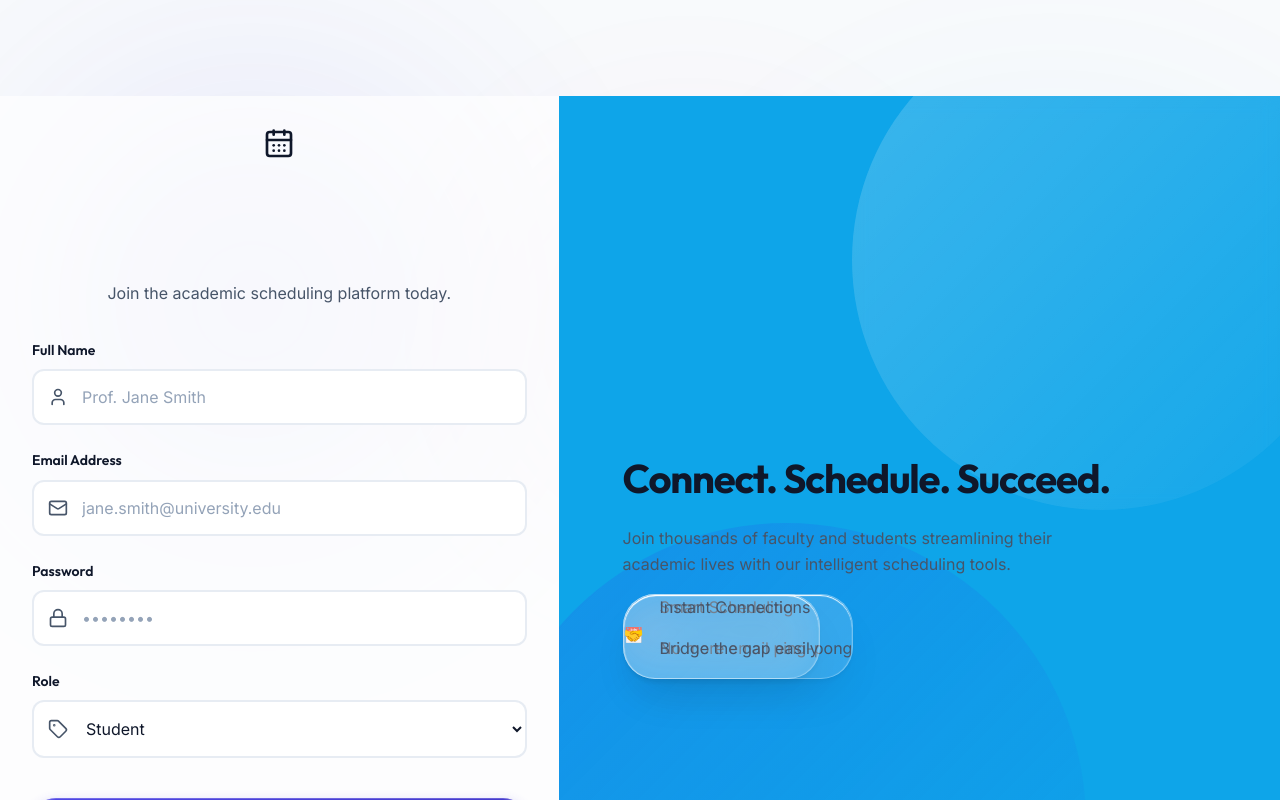
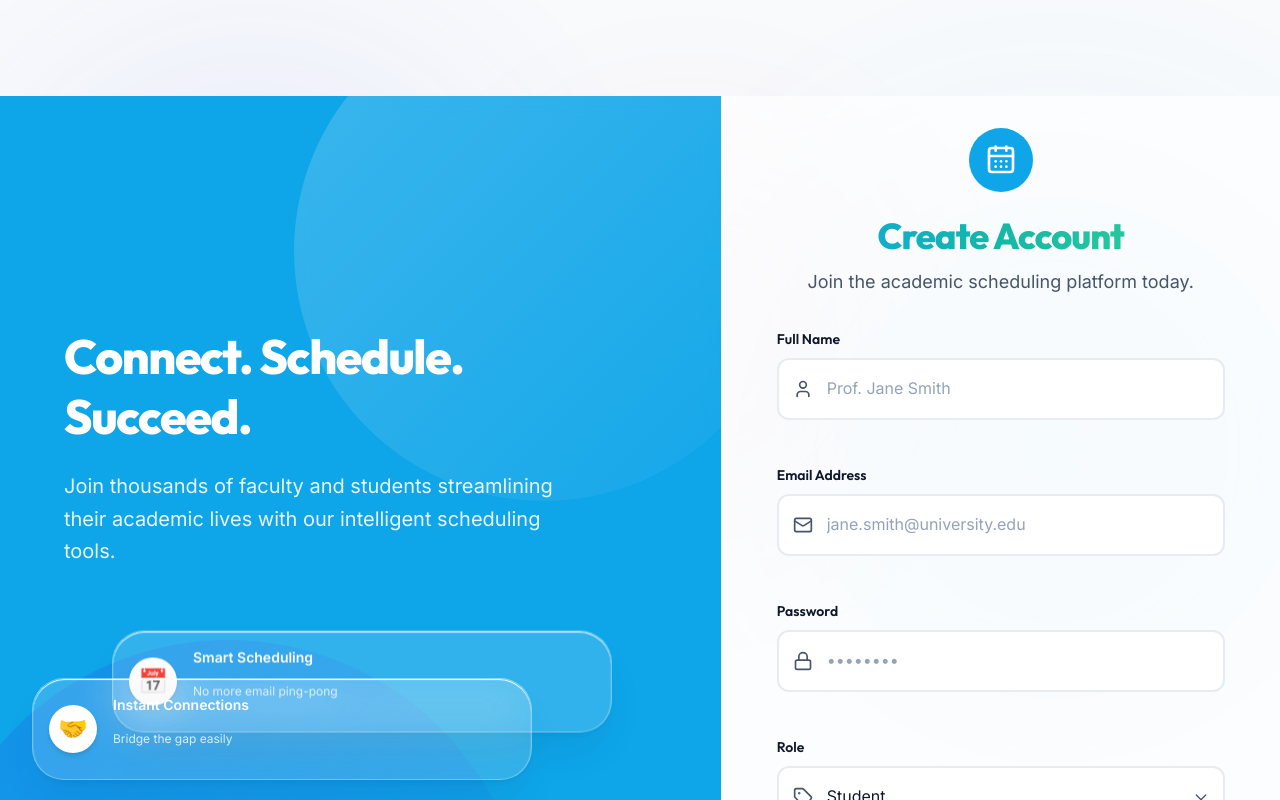
Before and after one commit to Vansh150705/faculty-scheduler, a React (Vite) app in the folder frontend/: page /register in a window 1280 px wide. Shown: the top 800 px of the page. Built offline with nearby package versions, Linux system fonts and the light colour scheme.

Commit message:
wire tailwind into styles, add dark mode tokens, drop duplicate utilities

```diff
--- a/frontend/src/index.css
+++ b/frontend/src/index.css
@@ -1,4 +1,8 @@
 @import url('https://fonts.googleapis.com/css2?family=Outfit:wght@300;400;500;600;700;800&family=Inter:wght@400;500;600&display=swap');
+
+@tailwind base;
+@tailwind components;
+@tailwind utilities;
 
 :root {
   /* Ultra-Premium Light Mode Palette */
@@ -28,6 +32,19 @@
   --warning: #F59E0B;
   --success: #10B981;
 
+  /* RGB channels (space-separated) power Tailwind's <alpha-value> so that
+     opacity modifiers like border-warning/30 work against these tokens. */
+  --primary-rgb: 79 70 229;
+  --secondary-rgb: 14 165 233;
+  --danger-rgb: 239 68 68;
+  --warning-rgb: 245 158 11;
+  --success-rgb: 16 185 129;
+
+  /* Glass surfaces (adapt in dark mode). */
+  --glass-bg: rgba(255, 255, 255, 0.65);
+  --glass-border: rgba(255, 255, 255, 0.9);
+  --glass-nav-bg: rgba(255, 255, 255, 0.8);
+
   /* Advanced Shadows */
   --shadow-sm: 0 2px 4px rgba(15, 23, 42, 0.04);
   --shadow-md: 0 4px 12px rgba(15, 23, 42, 0.06), 0 2px 4px rgba(15, 23, 42, 0.04);
@@ -46,6 +63,46 @@
   --transition-fast: all 0.15s cubic-bezier(0.4, 0, 0.2, 1);
   --transition: all 0.3s cubic-bezier(0.25, 0.8, 0.25, 1);
   --transition-slow: all 0.5s cubic-bezier(0.25, 0.8, 0.25, 1);
+}
+
+/* Dark mode — toggled by setting data-theme="dark" on <html>. Only the design
+   tokens change; every component and Tailwind colour utility follows. */
+:root[data-theme='dark'] {
+  --primary: #818CF8;
+  --primary-hover: #6366F1;
+  --primary-light: #1E1B4B;
+  --primary-glow: rgba(129, 140, 248, 0.35);
+
+  --secondary: #38BDF8;
+  --secondary-hover: #0EA5E9;
+
+  --accent: #F472B6;
+
+  --background: #0B1120;
+  --surface: rgba(30, 41, 59, 0.6);
+  --surface-solid: #111827;
+  --surface-hover: rgba(30, 41, 59, 0.9);
+
+  --text-main: #F1F5F9;
+  --text-muted: #94A3B8;
+  --text-light: #64748B;
+
+  --border: rgba(51, 65, 85, 0.7);
+  --border-light: rgba(30, 41, 59, 0.6);
+
+  --danger: #F87171;
+  --warning: #FBBF24;
+  --success: #34D399;
+
+  --primary-rgb: 129 140 248;
+  --secondary-rgb: 56 189 248;
+  --danger-rgb: 248 113 113;
+  --warning-rgb: 251 191 36;
+  --success-rgb: 52 211 153;
+
+  --glass-bg: rgba(30, 41, 59, 0.55);
+  --glass-border: rgba(148, 163, 184, 0.14);
+  --glass-nav-bg: rgba(17, 24, 39, 0.75);
 }
 
 * {
@@ -108,10 +165,10 @@ p {
 
 /* Premium Glassmorphism */
 .glass-panel {
-  background: rgba(255, 255, 255, 0.65);
+  background: var(--glass-bg);
   backdrop-filter: blur(24px);
   -webkit-backdrop-filter: blur(24px);
-  border: 1px solid rgba(255, 255, 255, 0.9);
+  border: 1px solid var(--glass-border);
   box-shadow: 0 4px 6px -1px rgba(0, 0, 0, 0.05), 0 24px 48px -12px rgba(15, 23, 42, 0.08);
   border-radius: var(--radius-xl);
   position: relative;
@@ -129,10 +186,10 @@ p {
 }
 
 .glass-nav {
-  background: rgba(255, 255, 255, 0.8);
+  background: var(--glass-nav-bg);
   backdrop-filter: blur(12px);
   -webkit-backdrop-filter: blur(12px);
-  border-bottom: 1px solid var(--border);
+  border: 1px solid var(--glass-border);
 }
 
 .glass-card {
@@ -311,7 +368,7 @@ p {
 }
 
 .btn-secondary {
-  background-color: white;
+  background-color: var(--surface-solid);
   color: var(--text-main);
   border: 1px solid var(--border);
   box-shadow: var(--shadow-sm);
@@ -412,44 +469,8 @@ p {
   background: var(--text-light);
 }
 
-/* Utilities */
-.flex { display: flex; }
-.flex-col { flex-direction: column; }
-.items-center { align-items: center; }
-.justify-between { justify-content: space-between; }
-.justify-center { justify-content: center; }
-.gap-2 { gap: 0.5rem; }
-.gap-4 { gap: 1rem; }
-.gap-6 { gap: 1.5rem; }
-.gap-8 { gap: 2rem; }
-.mt-2 { margin-top: 0.5rem; }
-.mt-4 { margin-top: 1rem; }
-.mt-6 { margin-top: 1.5rem; }
-.mt-8 { margin-top: 2rem; }
-.mb-2 { margin-bottom: 0.5rem; }
-.mb-4 { margin-bottom: 1rem; }
-.mb-6 { margin-bottom: 1.5rem; }
-.mb-8 { margin-bottom: 2rem; }
-.p-6 { padding: 1.5rem; }
-.p-8 { padding: 2rem; }
-.w-full { width: 100%; }
-.h-full { height: 100%; }
-.text-center { text-align: center; }
-.relative { position: relative; }
-.absolute { position: absolute; }
-.overflow-hidden { overflow: hidden; }
-
-/* Grids */
-.grid { display: grid; }
-.grid-cols-1 { grid-template-columns: repeat(1, minmax(0, 1fr)); }
-@media (min-width: 768px) {
-  .md\:grid-cols-2 { grid-template-columns: repeat(2, minmax(0, 1fr)); }
-  .md\:grid-cols-3 { grid-template-columns: repeat(3, minmax(0, 1fr)); }
-}
-@media (min-width: 1024px) {
-  .lg\:grid-cols-3 { grid-template-columns: repeat(3, minmax(0, 1fr)); }
-  .lg\:grid-cols-4 { grid-template-columns: repeat(4, minmax(0, 1fr)); }
-}
+/* Layout and spacing utilities are now provided by Tailwind (see
+   tailwind.config.js). Only bespoke component styles live in this file. */
 
 /* Data Tables */
 .table-container {
```
